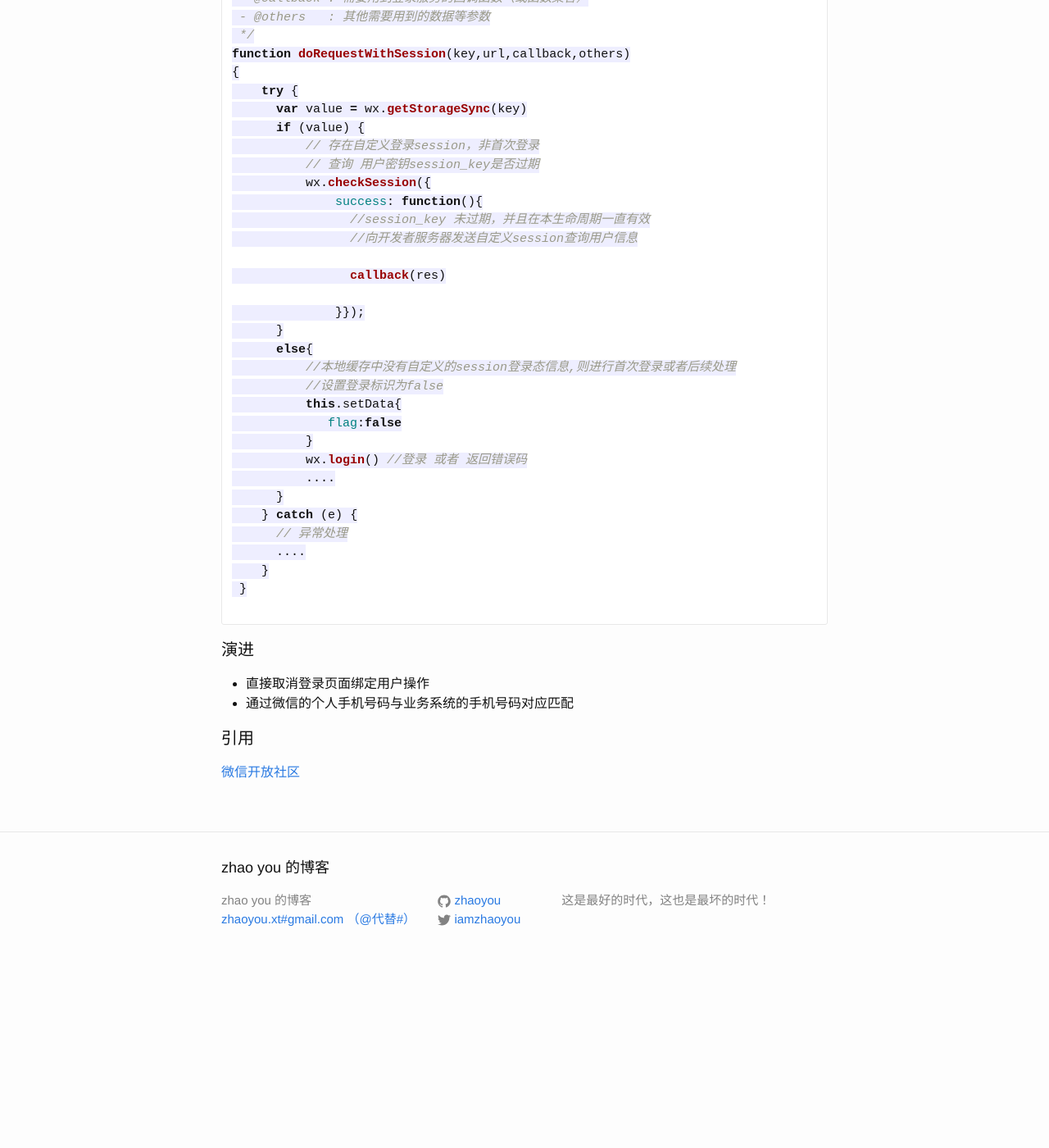
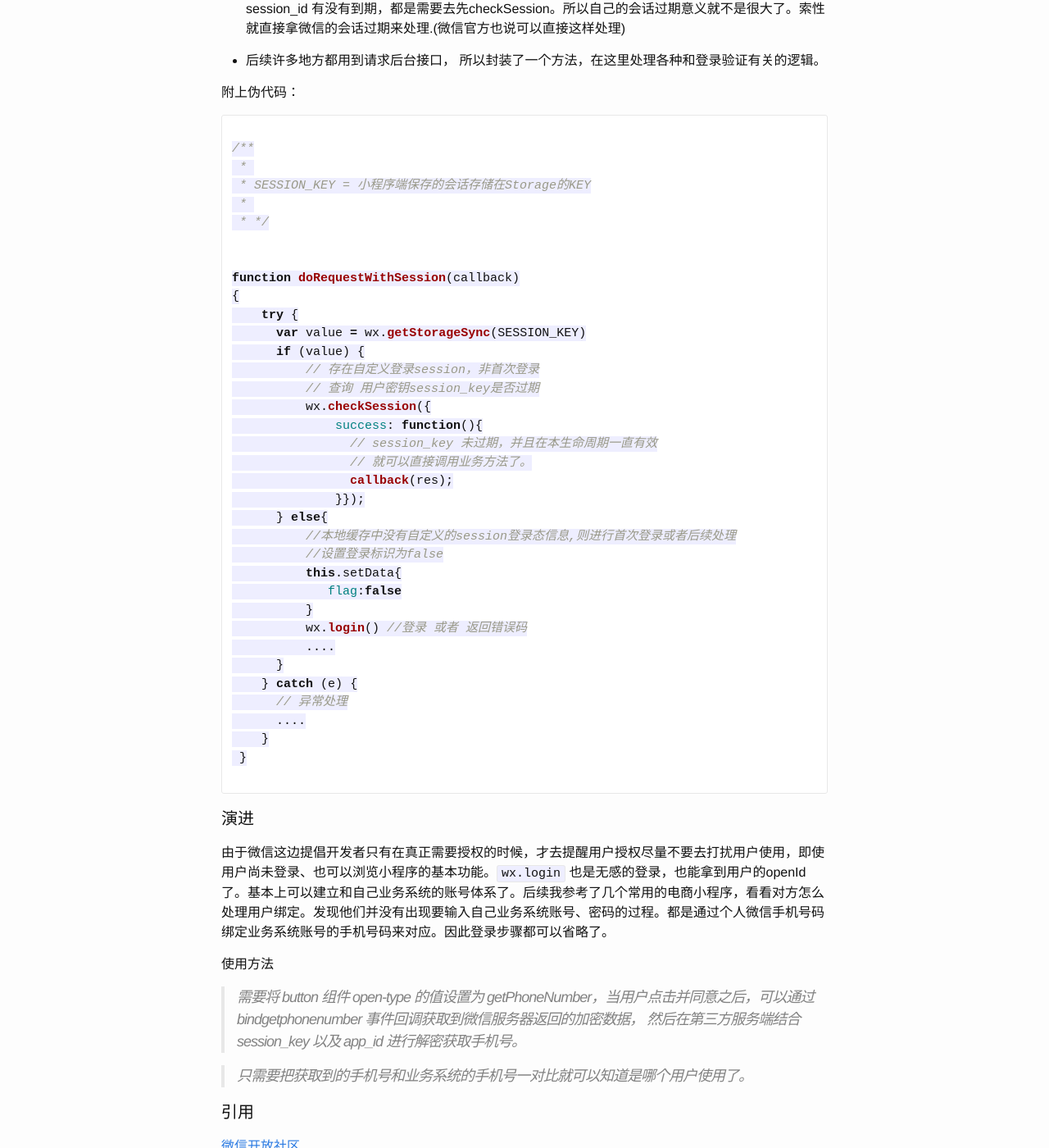
Before and after one commit to zhaoyou/zhaoyou.github.io, a Jekyll site: the page built from _posts/2019-08-21-关于微信小程序登录流程的思考.md, in a window 1280 px wide and 1400 px high, scrolled down 2552 px. Shown: the whole window at 82% size. Built offline with Jekyll 4.4.1, drawn with Linux system fonts in a browser that asks for light colours; before the commit the page ends 3744 px from its top, so only the background shows below that; some of the changed text lies outside the part shown.

Commit message:
update wechat page

````diff
--- a/_posts/2019-08-21-关于微信小程序登录流程的思考.md
+++ b/_posts/2019-08-21-关于微信小程序登录流程的思考.md
@@ -11,11 +11,22 @@ categories: wechat
 > 小程序开发从2017年推出后，一直有关注毕竟微信的生态系统还是在国内还是比较强的。随着最近公司有个项目、实际需要提供小程序的平台。所以提前研究了下微信的登录流程这块的流程。
 
 
+#### 概念说明
+
+__UnionID 机制说明__
+
+如果开发者拥有多个移动应用、网站应用、和公众帐号（包括小程序），可通过 UnionID 来区分用户的唯一性，因为只要是同一个微信开放平台帐号下的移动应用、网站应用和公众帐号（包括小程序），用户的 UnionID 是唯一的。换句话说，同一用户，对同一个微信开放平台下的不同应用，unionid是相同的。
+
+__openID 机制__
+
+openID对应的是一个用户和对应公众账号或小程序中唯一的用户表示Id。同一个人对应不同的公众号或小程序主体是不一样的（即使公众号和小程序的验证主体是一样的）。
+
+
 ####  思考
 
-- 客户系统已经有了对应的账号体系，不太可能去调整。加上之前也有公众号平台也是采用的绑定的方式。所以目标还是微信的个人账号对应小程序主体的 `openId` 和业务系统绑定起来。实现用户绑定一次后续无感登录。
+- 客户系统已经有了对应的账号体系，不太可能去调整。加上之前也有公众号平台也是采用的绑定的方式。所以目标还是微信的个人账号对应小程序主体的 `openID` 和业务系统绑定起来。实现用户绑定一次后续无感登录。
 
-- 用户在第一次登录小程序是即可获取到`openId`，通过对比与现有系统的 业务系统用户信息与openId对比，如果未发现绑定关系，则引导用户到登录页面进行绑定。若已经存在则直接认为已经登录、根据绑定的个人信息验证该用户。
+- 用户在第一次登录小程序是即可获取到`openID`，通过对比与现有系统的 业务系统用户信息与openId对比，如果未发现绑定关系，则引导用户到登录页面进行绑定。若已经存在则直接认为已经登录、根据绑定的个人信息验证该用户。
 
 
 
@@ -61,31 +72,28 @@ categories: wechat
 附上伪代码：
 
 ```javascript
+
 /**
- - 我把这一步封装成一个函数，以后再调用那些需要登录后才有权限访问的后台服务时.
- - 可以使用使用这个函数操作,基本逻辑，还可以进行扩展
- - @url      : 开发者服务器服务接口
- - @key      : 自己定义的session存储在本地缓存中的键名
- - @callback : 需要用到登录服务的回调函数（或函数集合）
- - @others   : 其他需要用到的数据等参数
- */
-function doRequestWithSession(key,url,callback,others)
+ *
+ * SESSION_KEY = 小程序端保存的会话存储在Storage的KEY
+ *
+ * */
+
+
+function doRequestWithSession(callback)
 {
     try {
-      var value = wx.getStorageSync(key)
+      var value = wx.getStorageSync(SESSION_KEY)
       if (value) {
           // 存在自定义登录session，非首次登录
           // 查询 用户密钥session_key是否过期
           wx.checkSession({
               success: function(){
-                //session_key 未过期，并且在本生命周期一直有效
-                //向开发者服务器发送自定义session查询用户信息
-
-                callback(res)
-
+                // session_key 未过期，并且在本生命周期一直有效
+                // 就可以直接调用业务方法了。
+                callback(res);
               }});
-      }
-      else{
+      } else{
           //本地缓存中没有自定义的session登录态信息,则进行首次登录或者后续处理
           //设置登录标识为false
           this.setData{
@@ -106,12 +114,22 @@ function doRequestWithSession(key,url,callback,others)
 
 #### 演进
 
-- 直接取消登录页面绑定用户操作
-- 通过微信的个人手机号码与业务系统的手机号码对应匹配
+由于微信这边提倡开发者只有在真正需要授权的时候，才去提醒用户授权尽量不要去打扰用户使用，即使用户尚未登录、也可以浏览小程序的基本功能。`wx.login` 也是无感的登录，也能拿到用户的openId了。基本上可以建立和自己业务系统的账号体系了。后续我参考了几个常用的电商小程序，看看对方怎么处理用户绑定。发现他们并没有出现要输入自己业务系统账号、密码的过程。都是通过个人微信手机号码绑定业务系统账号的手机号码来对应。因此登录步骤都可以省略了。
 
+使用方法
+> 需要将 button 组件 open-type 的值设置为 getPhoneNumber，当用户点击并同意之后，可以通过 bindgetphonenumber 事件回调获取到微信服务器返回的加密数据， 然后在第三方服务端结合 session_key 以及 app_id 进行解密获取手机号。
+
+
+> 只需要把获取到的手机号和业务系统的手机号一对比就可以知道是哪个用户使用了。
 
 
 
 #### 引用
 
 [微信开放社区](https://developers.weixin.qq.com/community/develop/doc/c45683ebfa39ce8fe71def0631fad26b)
+
+[获取手机号码API](https://developers.weixin.qq.com/miniprogram/dev/framework/open-ability/getPhoneNumber.html)
+
+[小程序登陆](https://developers.weixin.qq.com/miniprogram/dev/framework/open-ability/login.html)
+
+[会话秘钥session_key有效性](https://developers.weixin.qq.com/miniprogram/dev/framework/open-ability/signature.html)
````
